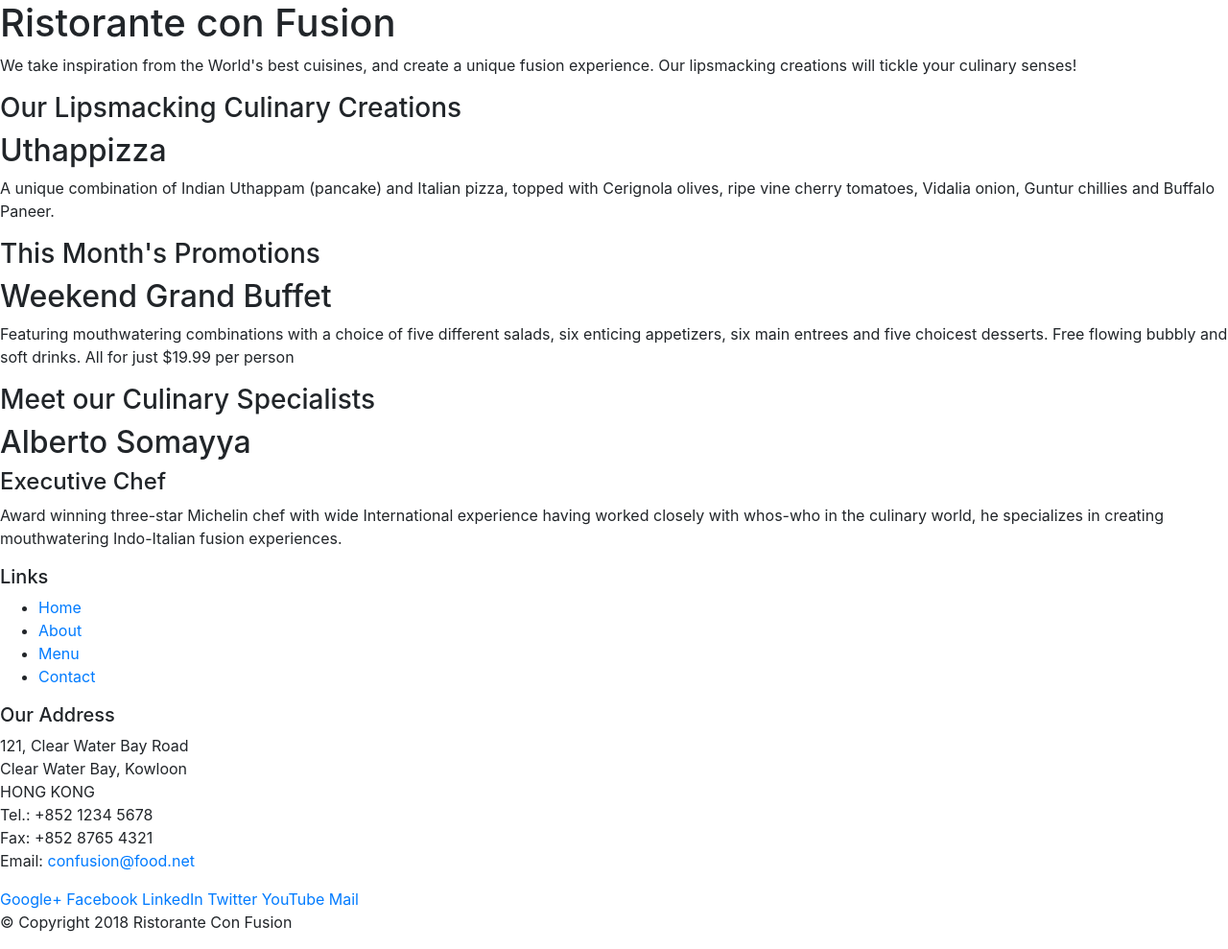
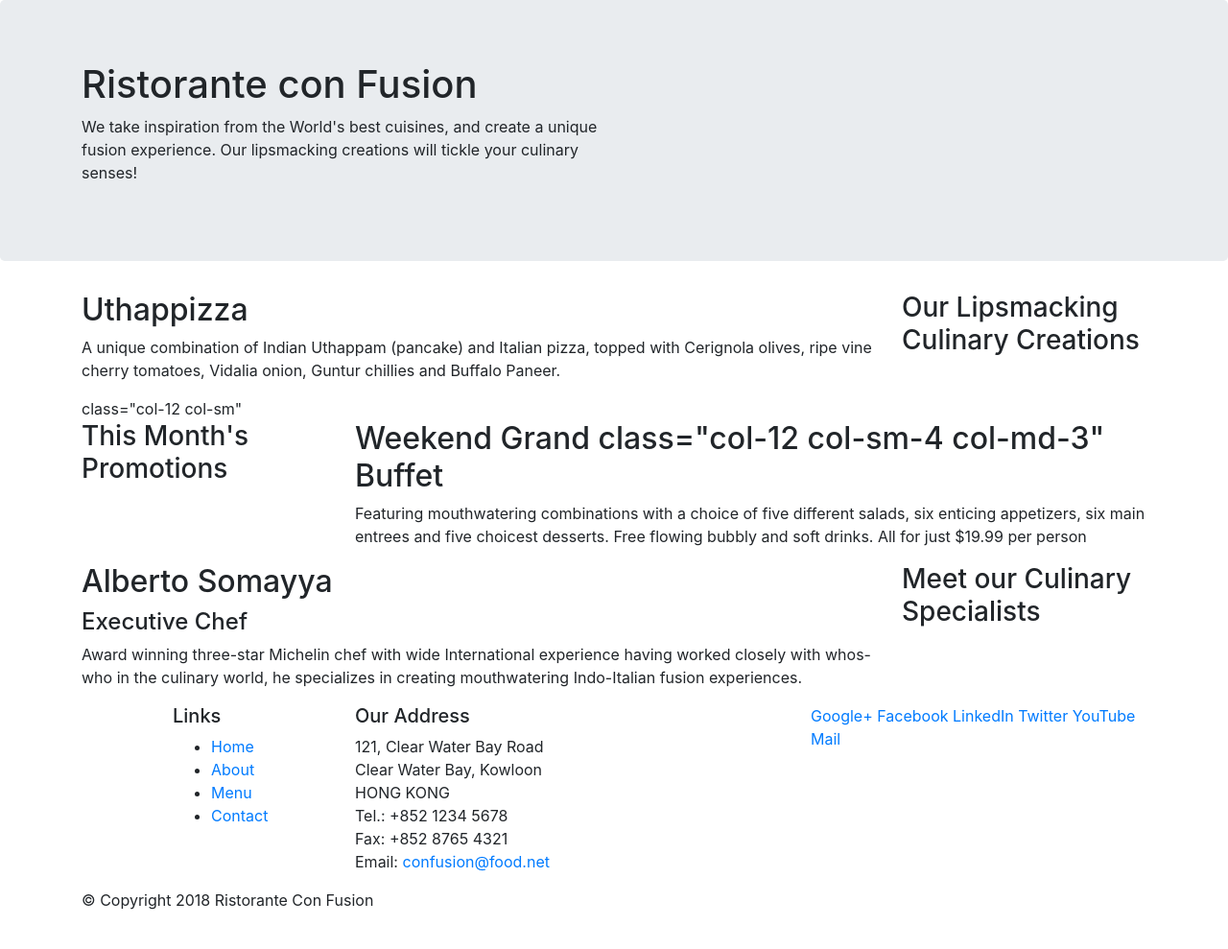
Before and after one commit to ashkings/Initail-Bootstrap-Setup, a website: page index.html in a window 1280 px wide. Shown: the whole page at 96% size. After the commit the page ends 966 px from the top, so only its background shows below. Drawn offline with nearby package versions, Linux system fonts and the light colour scheme.

Commit message:
Bootstrap Grid Part One

```diff
--- a/index.html
+++ b/index.html
@@ -14,46 +14,46 @@
 
 <body>
 
-    <header>
-        <div>
-            <div>
-                <div>
+    <header class="jumbotron">
+        <div class="container">
+            <div class="row">
+                <div class="col-12 col-sm-6">
                     <h1>Ristorante con Fusion</h1>
                     <p>We take inspiration from the World's best cuisines, and create a unique fusion experience. Our lipsmacking creations will tickle your culinary senses!</p>
                 </div>
-                <div>
+                <div class="col-12 col-sm">
                 </div>
             </div>
         </div>
     </header>
 
-    <div>
-        <div>
-            <div>
+    <div class="container">
+        <div class="row">
+            <div class="col-12 col-sm-4 order-sm-last col-md-3">
                 <h3>Our Lipsmacking Culinary Creations</h3>
             </div>
-            <div>
+            <div class="col col-sm order-sm-first col-md">
                 <h2>Uthappizza</h2>
                 <p>A unique combination of Indian Uthappam (pancake) and Italian pizza, topped with Cerignola olives, ripe vine cherry tomatoes, Vidalia onion, Guntur chillies and Buffalo Paneer.</p>
             </div>
-        </div>
+        </div> class="col-12 col-sm"
 
 
-        <div>
-            <div>
+        <div class="row">
+            <div class="col-12 col-sm-4 col-md-3">
                 <h3>This Month's Promotions</h3>
             </div>
-            <div>
-                <h2>Weekend Grand Buffet</h2>
+            <div class="col col-sm col-md">
+                <h2>Weekend Grand class="col-12 col-sm-4 col-md-3" Buffet</h2>
                 <p>Featuring mouthwatering combinations with a choice of five different salads, six enticing appetizers, six main entrees and five choicest desserts. Free flowing bubbly and soft drinks. All for just $19.99 per person </p>
             </div>
         </div>
 
-        <div>
-            <div>
+        <div class="row">
+            <div class="col-12 col-sm-4 order-sm-last col-md-3">
                 <h3>Meet our Culinary Specialists</h3>
             </div>
-            <div>
+            <div class="col col-sm order-sm-first col-md">
                 <h2>Alberto Somayya</h2>
                 <h4>Executive Chef</h4>
                 <p>Award winning three-star Michelin chef with wide International experience having worked closely with whos-who in the culinary world, he specializes in creating mouthwatering Indo-Italian fusion experiences. </p>
@@ -62,9 +62,9 @@
     </div>
 
     <footer>
-        <div>
-            <div>
-                <div>
+        <div class="container">
+            <div class="row">
+                <div class="col-4 offset-1 col-sm-2">
                     <h5>Links</h5>
                     <ul>
                         <li><a href="#">Home</a></li>
@@ -73,7 +73,7 @@
                         <li><a href="#">Contact</a></li>
                     </ul>
                 </div>
-                <div>
+                <div class="col-7 col-sm-5">
                     <h5>Our Address</h5>
                     <address>
 		              121, Clear Water Bay Road<br>
@@ -84,7 +84,7 @@
 		              Email: <a href="mailto:confusion@food.net">confusion@food.net</a>
 		           </address>
                 </div>
-                <div>
+                <div class="col-12 col-sm-4">
                     <div>
                         <a href="http://google.com/+">Google+</a>
                         <a href="http://www.facebook.com/profile.php?id=">Facebook</a>
@@ -95,8 +95,8 @@
                     </div>
                 </div>
            </div>
-           <div>
-                <div>
+           <div class="row">
+                <div class="col-auto">
                     <p>© Copyright 2018 Ristorante Con Fusion</p>
                 </div>
            </div>
```
